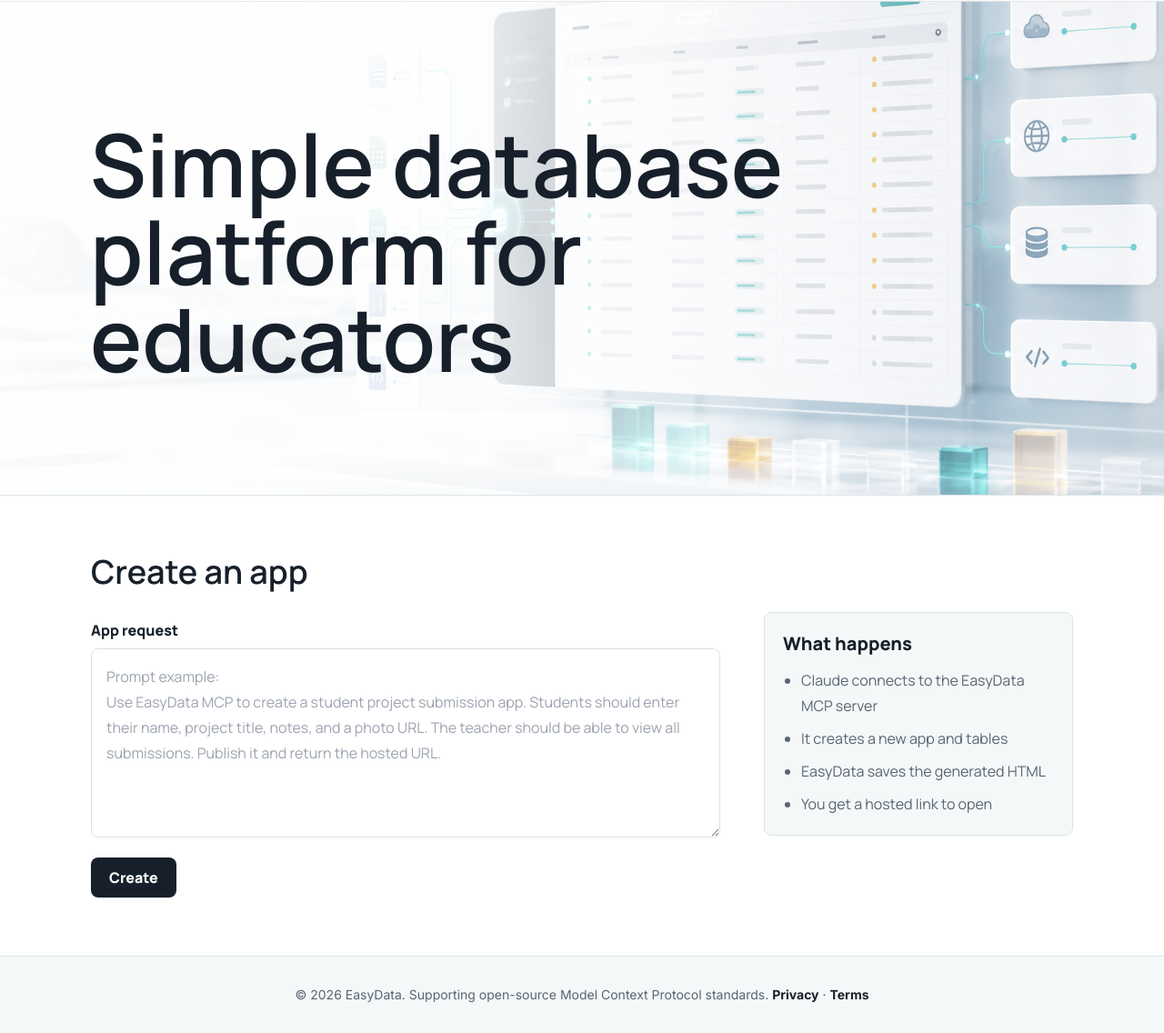
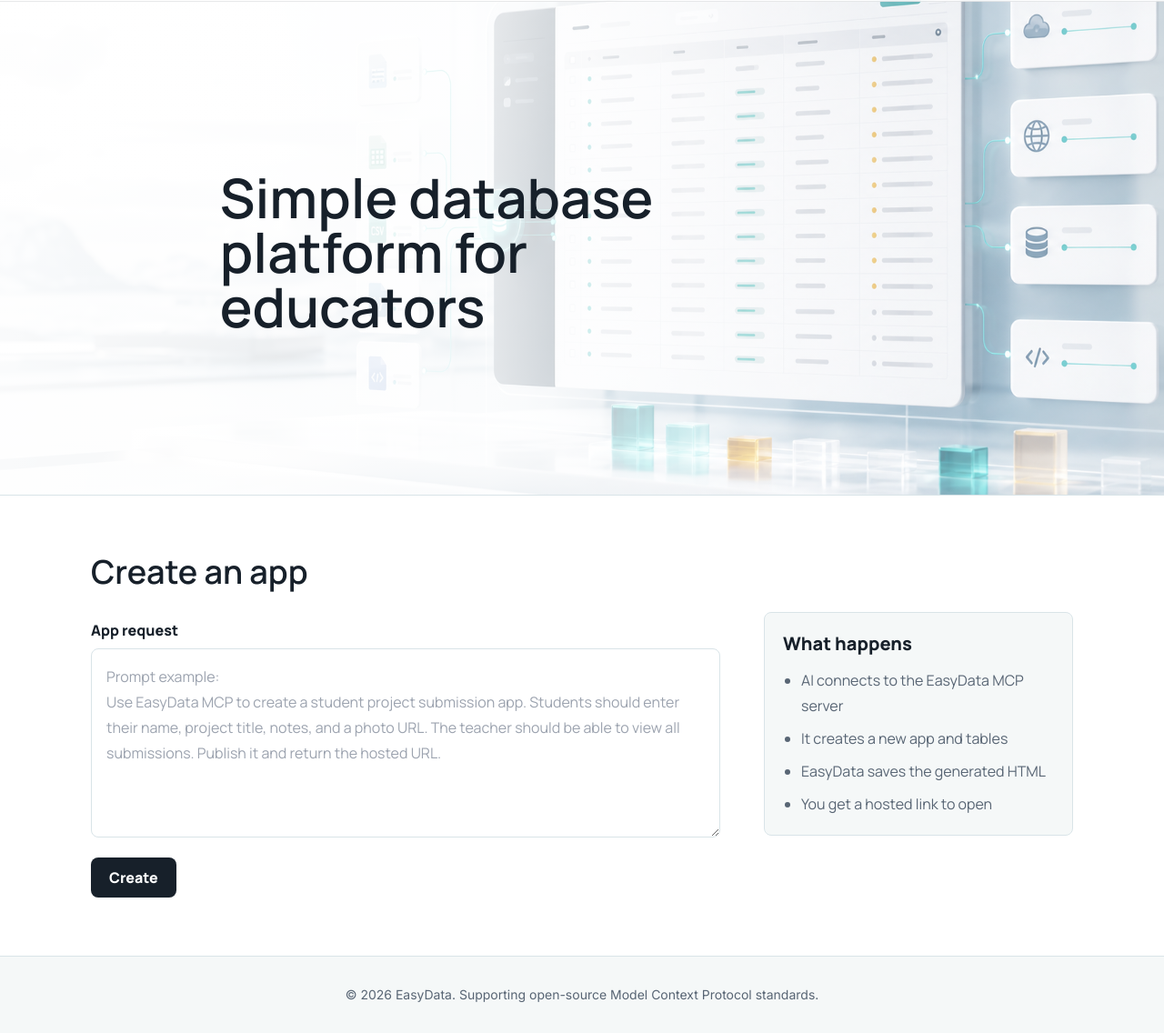
Before and after one commit to TanjaSav/EasyData, a browser extension: page public/index.html in a window 1280 px wide. Shown: the part 63-1199 px from the top of the page at 91% size. Drawn offline with nearby package versions, Linux system fonts and the light colour scheme.

Commit message:
Refine homepage copy and hero sizing

```diff
--- a/public/index.html
+++ b/public/index.html
@@ -40,7 +40,7 @@
     <section class="grid min-h-[76vh] items-center border-b border-line bg-[linear-gradient(90deg,rgba(255,255,255,.96)_0%,rgba(255,255,255,.88)_42%,rgba(255,255,255,.35)_78%),url('/assets/easydata-hero.png')] bg-cover bg-center bg-no-repeat pb-14 pt-32 text-left">
       <div class="mx-4 max-w-[1180px] sm:mx-auto">
         <div class="sm:-ml-40 lg:-ml-80">
-          <h1 class="text-5xl font-black font-semibold leading-[.96] tracking-normal sm:text-7xl lg:text-8xl"><span data-i18n="hero-title">Simple database <br/> platform for <br/> educators</span></h1>
+          <h1 class="text-5xl font-black font-semibold leading-[.96] tracking-normal sm:text-5xl lg:text-6xl"><span data-i18n="hero-title">Simple database <br/> platform for <br/> educators</span></h1>
           <!-- <p class="mt-6 max-w-2xl text-lg leading-8 text-muted sm:text-xl">EasyData lets teachers and small teams create data-backed web apps without managing servers, dashboards, or database credentials</p> -->
         </div>
       </div>
@@ -74,7 +74,7 @@
         <aside class="self-start rounded-lg border border-line bg-soft p-5 lg:sticky lg:top-24 lg:mt-16">
           <h2 class="text-xl font-extrabold" data-i18n="what-happens">What happens</h2>
           <ul class="mt-3 list-disc space-y-2 pl-5 leading-7 text-muted">
-            <li data-i18n="what-1">Claude connects to the EasyData MCP server</li>
+            <li data-i18n="what-1">AI connects to the EasyData MCP server</li>
             <li data-i18n="what-2">It creates a new app and tables</li>
             <li data-i18n="what-3">EasyData saves the generated HTML</li>
             <li data-i18n="what-4">You get a hosted link to open</li>
@@ -86,7 +86,7 @@
 
   <footer class="border-t border-line bg-soft py-8 text-center">
     <div class="mx-4 max-w-[1180px] sm:mx-auto">
-      <p class="text-sm text-muted">&copy; 2026 EasyData. Supporting open-source Model Context Protocol standards. <a class="font-bold text-ink hover:text-ocean" href="/privacy">Privacy</a> <span aria-hidden="true">·</span> <a class="font-bold text-ink hover:text-ocean" href="/terms">Terms</a></p>
+      <p class="text-sm text-muted">&copy; 2026 EasyData. Supporting open-source Model Context Protocol standards.</p>
     </div>
   </footer>
 
@@ -102,7 +102,7 @@
         "create-button": "Create",
         "open-app": "Open app",
         "what-happens": "What happens",
-        "what-1": "Claude connects to the EasyData MCP server",
+        "what-1": "AI connects to the EasyData MCP server",
         "what-2": "It creates a new app and tables",
         "what-3": "EasyData saves the generated HTML",
         "what-4": "You get a hosted link to open",
```
